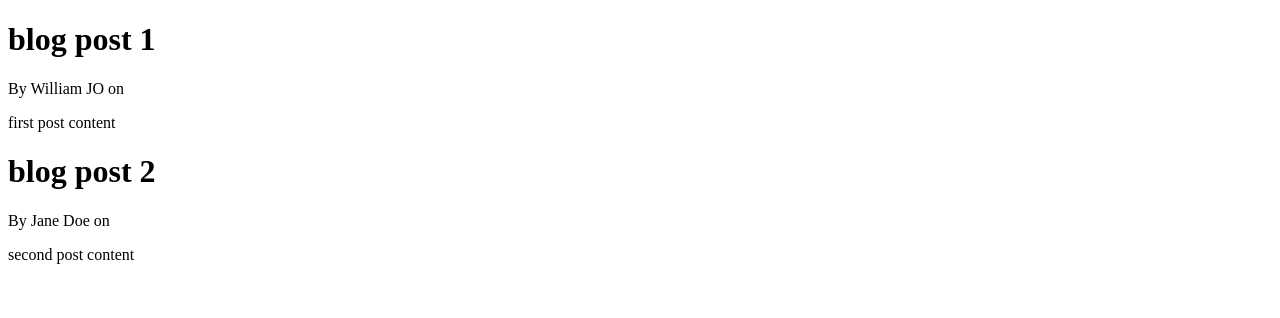
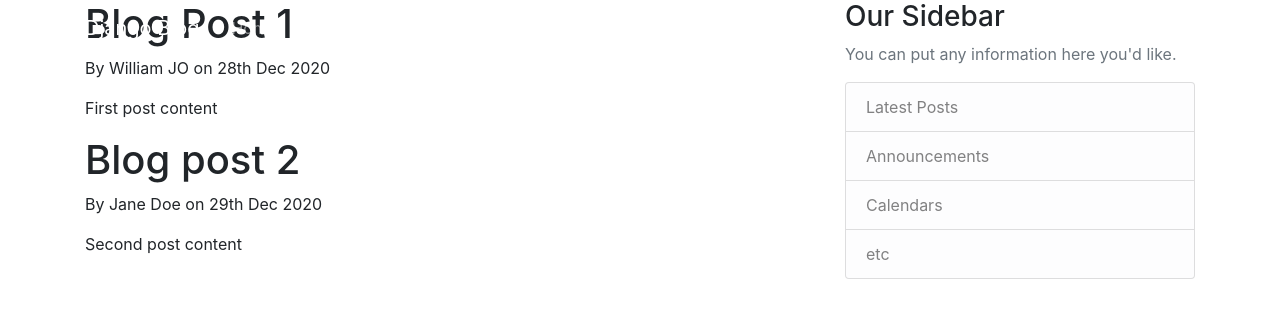
Before and after one commit to WilliamOtieno/django_blog, a Django app: page / in a window 1280 px wide. Shown: the top 318 px of the page. Run offline with Django 3.2, Linux system fonts and the light colour scheme; some libraries are stand-ins or nearby versions.

Commit message:
more templates

```diff
--- /dev/null
+++ b/blog/templates/blog/base.html
@@ -0,0 +1,68 @@
+<!DOCTYPE html>
+<html lang="en">
+<head>
+    <!-- Required meta tags -->
+    <meta charset="utf-8">
+    <meta name="viewport" content="width=device-width, initial-scale=1, shrink-to-fit=no">
+
+    <!-- Bootstrap CSS -->
+    <link rel="stylesheet" href="https://maxcdn.bootstrapcdn.com/bootstrap/4.0.0/css/bootstrap.min.css" integrity="sha384-Gn5384xqQ1aoWXA+058RXPxPg6fy4IWvTNh0E263XmFcJlSAwiGgFAW/dAiS6JXm" crossorigin="anonymous">
+
+    <meta charset="UTF-8">
+    {% if title %}
+        <title>Django Blog - {{ title }}</title>
+    {% else %}
+        <title>Django Blog Posts</title>
+    {% endif %}
+</head>
+<body>
+    <header class="site-header">
+      <nav class="navbar navbar-expand-md navbar-dark bg-steel fixed-top">
+        <div class="container">
+          <a class="navbar-brand mr-4" href="/">Django Blog</a>
+          <button class="navbar-toggler" type="button" data-toggle="collapse" data-target="#navbarToggle" aria-controls="navbarToggle" aria-expanded="false" aria-label="Toggle navigation">
+          <span class="navbar-toggler-icon"></span>
+          </button>
+          <div class="collapse navbar-collapse" id="navbarToggle">
+            <div class="navbar-nav mr-auto">
+              <a class="nav-item nav-link" href="/">Home</a>
+              <a class="nav-item nav-link" href="/about">About</a>
+            </div>
+            <!-- Navbar Right Side -->
+            <div class="navbar-nav">
+              <a class="nav-item nav-link" href="#">Login</a>
+              <a class="nav-item nav-link" href="#">Register</a>
+            </div>
+          </div>
+        </div>
+      </nav>
+    </header>
+
+    <main role="main" class="container">
+      <div class="row">
+        <div class="col-md-8">
+          {% block content %}{% endblock %}
+        </div>
+        <div class="col-md-4">
+          <div class="content-section">
+            <h3>Our Sidebar</h3>
+            <p class='text-muted'>You can put any information here you'd like.
+              <ul class="list-group">
+                <li class="list-group-item list-group-item-light">Latest Posts</li>
+                <li class="list-group-item list-group-item-light">Announcements</li>
+                <li class="list-group-item list-group-item-light">Calendars</li>
+                <li class="list-group-item list-group-item-light">etc</li>
+              </ul>
+            </p>
+          </div>
+        </div>
+      </div>
+    </main>
+
+     <!-- Optional JavaScript -->
+    <!-- jQuery first, then Popper.js, then Bootstrap JS -->
+    <script src="https://code.jquery.com/jquery-3.2.1.slim.min.js" integrity="sha384-KJ3o2DKtIkvYIK3UENzmM7KCkRr/rE9/Qpg6aAZGJwFDMVNA/GpGFF93hXpG5KkN" crossorigin="anonymous"></script>
+    <script src="https://cdnjs.cloudflare.com/ajax/libs/popper.js/1.12.9/umd/popper.min.js" integrity="sha384-ApNbgh9B+Y1QKtv3Rn7W3mgPxhU9K/ScQsAP7hUibX39j7fakFPskvXusvfa0b4Q" crossorigin="anonymous"></script>
+    <script src="https://maxcdn.bootstrapcdn.com/bootstrap/4.0.0/js/bootstrap.min.js" integrity="sha384-JZR6Spejh4U02d8jOt6vLEHfe/JQGiRRSQQxSfFWpi1MquVdAyjUar5+76PVCmYl" crossorigin="anonymous"></script>
+</body>
+</html>
--- a/blog/templates/blog/home.html
+++ b/blog/templates/blog/home.html
@@ -1,14 +1,9 @@
-<!DOCTYPE html>
-<html lang="en">
-<head>
-    <meta charset="UTF-8">
-    <title>HomePage</title>
-</head>
-<body>
+
+{% extends 'blog/base.html' %}
+{% block content %}
     {% for post in posts %}
         <h1>{{ post.title }}</h1>
         <p>By {{ post.author }} on {{ post.date_posted }}</p>
         <p>{{ post.content }}</p>
     {% endfor %}
-</body>
-</html>
+{% endblock content%}
--- a/blog/views.py
+++ b/blog/views.py
@@ -5,15 +5,15 @@ from django.http import HttpResponse
 posts = [
     {
         'author': 'William JO',
-        'title': 'blog post 1',
-        'content': 'first post content',
-        'data_posted': '28th Dec 2020'
+        'title': 'Blog Post 1',
+        'content': 'First post content',
+        'date_posted': '28th Dec 2020'
     },
     {
         'author': 'Jane Doe',
-        'title': 'blog post 2',
-        'content': 'second post content',
-        'data_posted': '29th Dec 2020'
+        'title': 'Blog post 2',
+        'content': 'Second post content',
+        'date_posted': '29th Dec 2020'
     }
 ]
 
@@ -26,4 +26,4 @@ def home(request):
 
 
 def about(request):
-    return render(request, template_name='blog/about.html')
+    return render(request, template_name='blog/about.html', context={'title': 'About'})
```
Also changed, not shown: blog/templates/blog/about.html (+3 -9 lines).
